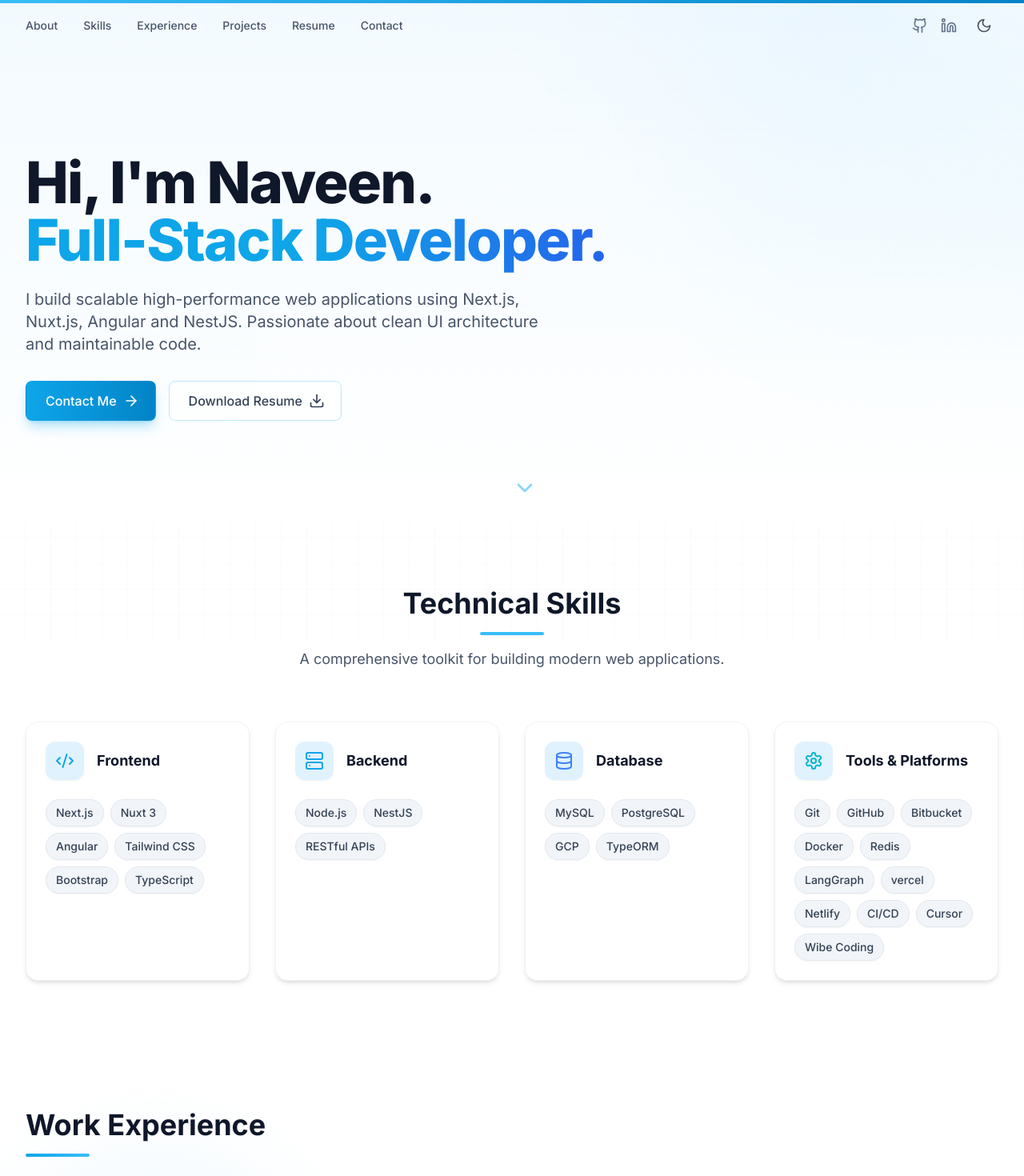
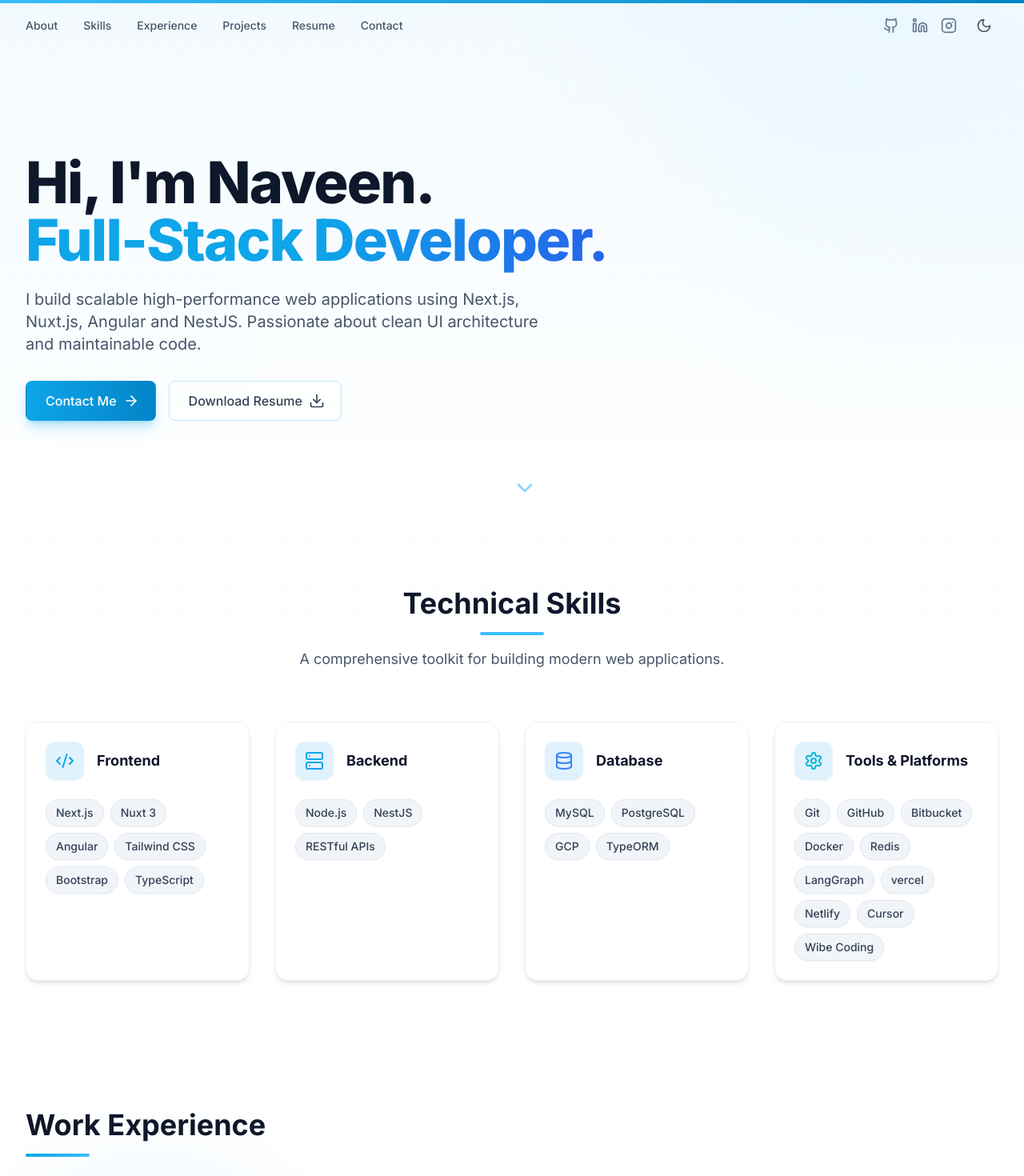
Before and after one commit to Naveen-S-IT/portfolio-website, a React (Vite) app: page / in a window 1280 px wide. Shown: the top 1470 px of the page at 80% size. Built offline with nearby package versions, Linux system fonts and the light colour scheme.

Commit message:
first commit

```diff
--- a/components/Contact.tsx
+++ b/components/Contact.tsx
@@ -1,5 +1,5 @@
 import React from 'react';
-import { Mail, Github, Linkedin, ArrowUp } from 'lucide-react';
+import { Mail, Github, Linkedin, Instagram, ArrowUp } from 'lucide-react';
 import { motion } from 'framer-motion';
 
 const Contact: React.FC = () => {
@@ -37,6 +37,10 @@ const Contact: React.FC = () => {
                  <span className="sr-only">LinkedIn</span>
                  <Linkedin size={24} />
                </motion.a>
+               <motion.a whileHover={{ y: -3, color: '#fff' }} href="#" target="_blank" rel="noopener noreferrer" className="text-slate-400 transition-colors">
+                 <span className="sr-only">Instagram</span>
+                 <Instagram size={24} />
+               </motion.a>
             </div>
           </div>
         </motion.div>
--- a/components/Header.tsx
+++ b/components/Header.tsx
@@ -1,5 +1,5 @@
 import React, { useState, useEffect } from 'react';
-import { Menu, X, Moon, Sun, Github, Linkedin } from 'lucide-react';
+import { Menu, X, Moon, Sun, Github, Linkedin, Instagram } from 'lucide-react';
 import { motion, AnimatePresence } from 'framer-motion';
 
 interface HeaderProps {
@@ -82,6 +82,16 @@ const Header: React.FC<HeaderProps> = ({ darkMode, toggleTheme }) => {
             >
               <Linkedin size={20} />
             </motion.a>
+            <motion.a
+              whileHover={{ scale: 1.1 }}
+              whileTap={{ scale: 0.95 }}
+              href="#"
+              target="_blank"
+              rel="noopener noreferrer"
+              className="text-slate-500 hover:text-primary-600 dark:text-slate-400 dark:hover:text-white transition-colors"
+            >
+              <Instagram size={20} />
+            </motion.a>
             <motion.button
               whileHover={{ scale: 1.1, rotate: 15 }}
               whileTap={{ scale: 0.95, rotate: -15 }}
--- a/components/Skills.tsx
+++ b/components/Skills.tsx
@@ -19,7 +19,7 @@ const Skills: React.FC = () => {
     },
     {
       title: "Tools & Platforms",
-      skills: ["Git", "GitHub", "Bitbucket", "Docker", "Redis", "LangGraph", "vercel" , "Netlify" , "CI/CD" ,
+      skills: ["Git", "GitHub", "Bitbucket", "Docker", "Redis", "LangGraph", "vercel" , "Netlify" ,
       "Cursor" , "Wibe Coding"
       ]
     },
```
